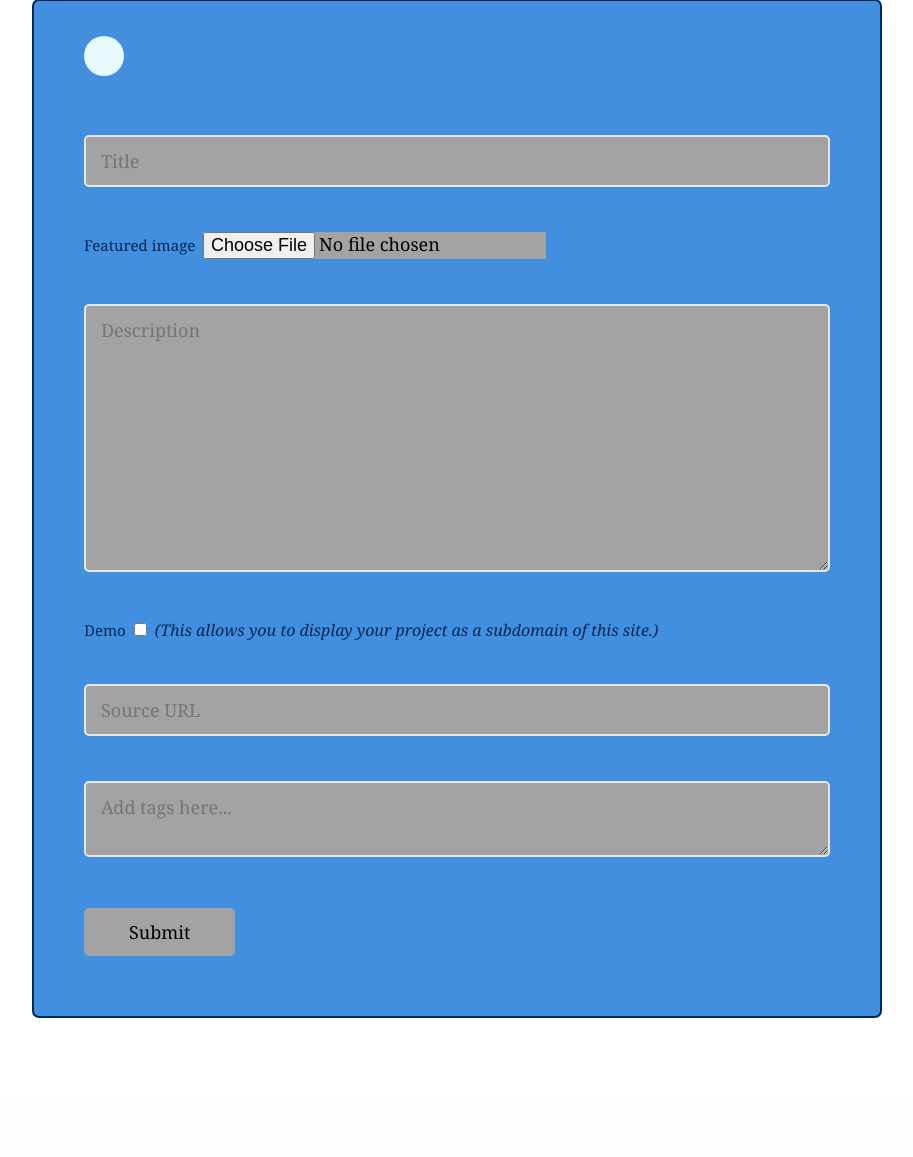
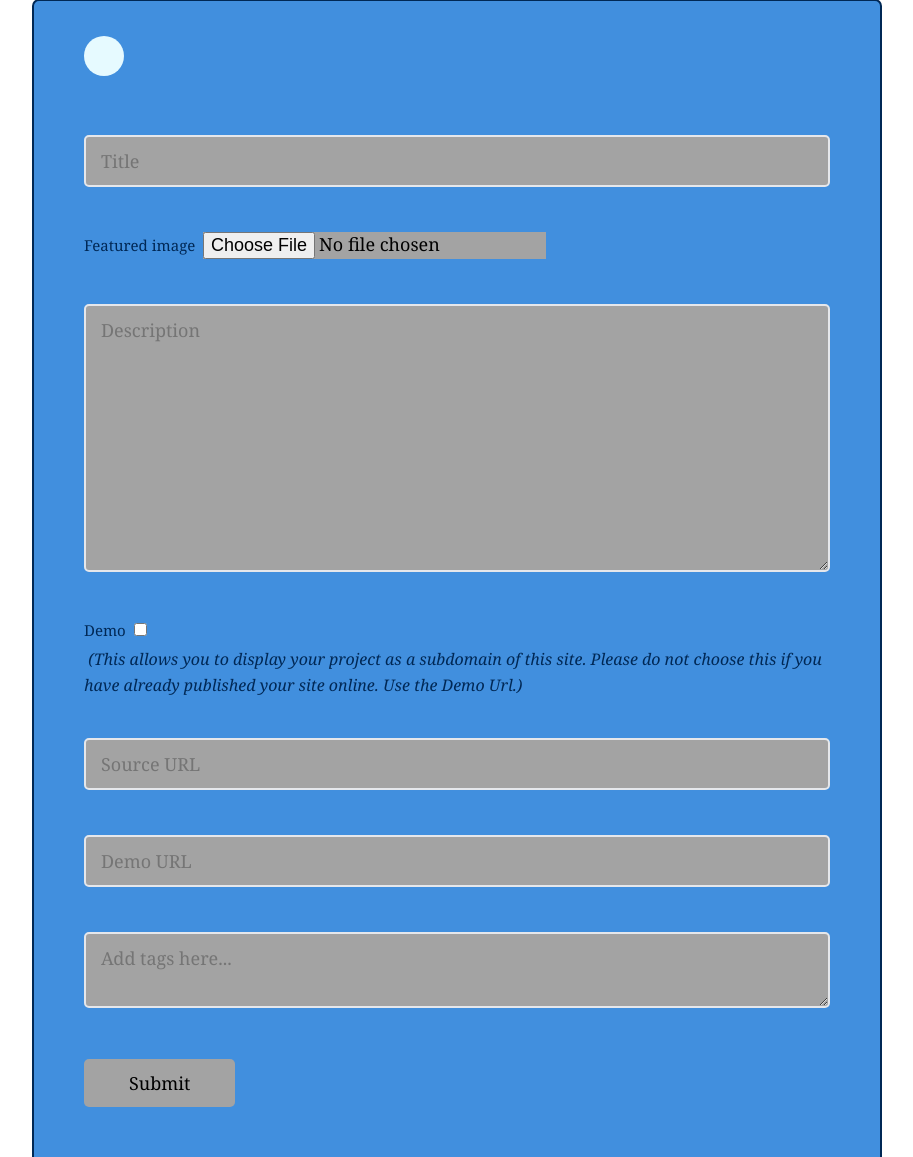
Before and after one commit to VirtDev337/JTCAlum, a Django app: page /projects/project/ in a window 1280 px wide. Shown: the part 192-1349 px from the top of the page, without its empty margins (183-1096 px from the left). Before the commit the page ends 1210 px from the top, so only its background shows below. Run offline with Django 4.2, Linux system fonts and the light colour scheme; a user stored in the database is signed in; data comes from the database, SQL or seed files in the repository; parts of the project's set-up code (start-up, migrations or seed data) failed here and were passed over; some libraries are stand-ins or nearby versions.

Commit message:
Adjusted projects to include project specific data, added to forms and adjusted views/urls accordingly

```diff
--- a/projects/forms.py
+++ b/projects/forms.py
@@ -7,16 +7,19 @@ class ProjectForm(ModelForm):
     class Meta:
         model = Project
         fields = ['title', 'featured_image', 'description',
-                    'demo', 'source_link']
+                    'demo', 'source_link', 'demo_link']
+
         widgets = {
             'tags': forms.CheckboxSelectMultiple(),
             'demo': forms.CheckboxInput(),
-            'title': forms.TextInput(attrs={
+            'title': forms.TextInput(attrs = {
                 'placeholder': 'Title',}),
-            'description': forms.Textarea(attrs={
+            'description': forms.Textarea(attrs = {
                 'placeholder': 'Description',}),
-            'source_link': forms.TextInput(attrs={
+            'source_link': forms.TextInput(attrs = {
                 'placeholder': 'Source URL',}),
+            'demo_link': forms.TextInput(attrs = {
+                'placeholder': 'Demo URL',}),
         }
 
     def __init__(self, *args, **kwargs):
@@ -40,3 +43,31 @@ class ReviewForm(ModelForm):
 
         for name, field in self.fields.items():
             field.widget.attrs.update({'class': 'input'})
+
+
+class DemoForm(ModelForm):
+    class Meta:
+        model = Project
+        fields = ['project_name', 'site_name', 'app_name', 'project_directory', 'app_directory', 'site_directory']
+
+        widgets = {
+            'project_name': forms.TextInput(attrs = {
+                'placeholder': 'Project Name',}),
+            'site_name': forms.Textarea(attrs = {
+                'placeholder': 'Site Name',}),
+            'app_name': forms.Textarea(attrs = {
+                'placeholder': 'App Name',}),
+            'project_directory': forms.Textarea(attrs = {
+                'placeholder': 'Project Directory'}),
+            'app_directory': forms.Textarea(attrs = {
+                'placeholder': 'App Directory'}),
+            'site_directory': forms.Textarea(attrs = {
+                'placeholder': 'Site Directory'}),
+
+        }
+
+    def __init__(self, *args, **kwargs):
+        super(DemoForm, self).__init__(*args, **kwargs)
+
+        for name, field in self.fields.items():
+            field.widget.attrs.update({'class': 'input'})
--- a/projects/templates/projects/project_form.html
+++ b/projects/templates/projects/project_form.html
@@ -21,7 +21,13 @@
                     {% endif %}
                     {{field}}
                     {% if field.label == "Demo" %}
-                        <label for="formInput#hint"><span id="demo-option"><i>&nbsp;(This allows you to display your project as a subdomain of this site.)</i></span></label>
+                        <label for="formInput#hint"><span id="demo-option"><i>&nbsp;(This allows you to display your project as a subdomain of this site.  Please do not choose this if you have already published your site online.  Use the Demo Url.)</i></span></label>
+
+                        {% if project.demo and project.demo_set %}
+                            <a href="{% url 'demo-conf' project.owner project.slug %}">
+                                <input class="project btn btn--sub" type="button" value="Configure" />
+                            </a>
+                        {% endif %}
                     {% endif %}
                 </div>
                 {% endfor %}
@@ -34,7 +40,6 @@
                 </  div>
 
                 <div class="form__field">
-                    {% comment %} <label for="formInput#text">Tags</label> {% endcomment %}
                     <textarea class="input" name="newtags" placeholder="Add tags here..."></textarea>
                 </div>
                 <input class="btn btn--sub btn--lg  my-md" type="submit" value="Submit" />
@@ -45,3 +50,28 @@
 
 
 {% endblock %}
+<script>
+    // function that hides/shows field_six based upon field_three value
+    function check_field_value(new_val) {
+        if(new_val != False) {
+            // #id_field_four should be actually the id of the HTML element
+            // that surrounds everything you want to hide.
+            $('#field_four').removeClass('hidden');
+        } else {
+            $('#field_four').addClass('hidden');
+        }
+    }
+
+
+
+    // this is executed once when the page loads
+    $(document).ready(function() {
+
+        // set things up so my function will be called when field_three changes
+        $('#field_three').change( function() {
+            check_field_value(this.value);
+        });
+
+    });
+
+</script>
--- a/projects/templates/projects/projects.html
+++ b/projects/templates/projects/projects.html
@@ -32,7 +32,7 @@
                 {% for project in projects %}
                 <div class="column">
                     <div class="card project">
-                        <a href="{% url 'project' slug=project.slug %}" class="project">
+                        <a href="{% url 'project' project.owner project.slug %}" class="project">
                             <img class="project__thumbnail" src="{{ project.imageURL }}" alt="project thumbnail" />
                             <div class="card__body">
                                 <h3 class="project__title">{{project.title}}</h3>
--- a/projects/urls.py
+++ b/projects/urls.py
@@ -1,13 +1,15 @@
-from django.urls import path
+from django.urls import path, include
 from . import views
 
 urlpatterns = [
     path('', views.projects, name = "projects"),
-    path('project/<str:slug>/', views.project, name = "project"),
+    path('project/<str:owner>/<str:slug>/', views.project, name = "project"),
+
+    path('project/<str:owner>/<str:slug>/demo-conf', views.projectDemoConf, name = "demo-conf"),
 
     path('project/', views.createProject, name = "create-project"),
 
-    path('project/<str:slug>/update/', views.updateProject, name = "update-project"),
+    path('project/<str:owner>/<str:slug>/update/', views.updateProject, name = "update-project"),
 
-    path('project/<str:slug>/delete/', views.deleteProject, name = "delete-project"),
+    path('project/<str:owner>/<str:slug>/delete/', views.deleteProject, name = "delete-project"),
 ]
--- a/projects/views.py
+++ b/projects/views.py
@@ -4,8 +4,9 @@ from django.http import HttpResponse
 from django.contrib.auth.decorators import login_required
 from django.contrib import messages
 from .models import Project, Tag
-from .forms import ProjectForm, ReviewForm
+from .forms import ProjectForm, ReviewForm, DemoForm
 from .utils import searchProjects, paginateProjects
+from .sites import InstallApp
 
 
 def projects(request):
@@ -16,7 +17,7 @@ def projects(request):
     return render(request, 'projects/projects.html', context)
 
 
-def project(request, slug):
+def project(request, owner, slug):
     projectObj = Project.objects.get(slug = slug)
     form = ReviewForm()
 
@@ -30,7 +31,7 @@ def project(request, slug):
         projectObj.getVoteCount
 
         messages.success(request, 'Your review was successfully submitted!')
-        return redirect('project', projectObj.slug)
+        return redirect('project', projectObj.owner, projectObj.slug)
 
     return render(request, 'projects/single-project.html', {'project': projectObj, 'form': form})
 
@@ -58,20 +59,52 @@ def createProject(request):
 
 
 @login_required(login_url = "login")
-def updateProject(request, slug):
+def updateProject(request, owner, slug):
     profile = request.user.profile
     project = profile.project_set.get(slug = slug)
     form = ProjectForm(instance = project)
 
+    if project.demo:
+        del form.fields['demo_link']
+    elif project.demo_link:
+        del form.fields['demo']
+
     if request.method == 'POST':
-        newtags = request.POST.get('newtags').replace(',',  " ").split()
+        newtags = None
+
+        try:
+            newtags = request.POST.get('newtags').replace(',',  " ").split()
+        except:
+            pass
 
         form = ProjectForm(request.POST, request.FILES, instance = project)
+
         if form.is_valid():
             project = form.save()
-            for tag in newtags:
-                tag, created = Tag.objects.get_or_create(name = tag)
-                project.tags.add(tag)
+
+            if newtags:
+                for tag in newtags:
+                    tag, created = Tag.objects.get_or_create(name = tag)
+                    project.tags.add(tag)
+
+            if project.demo and not project.demo_set:
+                return redirect('demo-conf', project.owner, project.slug)
+
+            if not project.demo and project.demo_set or project.site_name != '' or project.app_name != '':
+                project.demo_set = False
+                project.app_name = ""
+                project.site_name = ""
+                project.project_directory = ""
+                project.app_directory = ""
+                project.site_directory = ""
+                Project.objects.filter(id = project.id).update(
+                    demo_set = project.demo_set,
+                    app_name = project.app_name,
+                    site_name = project.site_name,
+                    project_directory = project.project_directory,
+                    app_directory = project.app_directory,
+                    site_directory = project.site_directory
+                )
 
             return redirect('account')
 
@@ -80,7 +113,45 @@ def updateProject(request, slug):
 
 
 @login_required(login_url = "login")
-def deleteProject(request, slug):
+def projectDemoConf(request,owner, slug):
+    profile = request.user.profile
+    project = profile.project_set.get(slug = slug)
+    form = DemoForm(instance = project)
+
+    if request.method == 'POST':
+        form = DemoForm(request.POST, request.FILES, instance = project)
+
+        if form.is_valid():
+            name = form.cleaned_data['project_name']
+            site = form.cleaned_data['site_name']
+            app = form.cleaned_data['app_name']
+            project_dir = form.cleaned_data['project_directory'] if form.cleaned_data['project_directory'] else name
+            app_dir = form.cleaned_data['app_directory'] if form.cleaned_data['app_directory'] else app
+            site_dir = form.cleaned_data['site_directory'] if form.cleaned_data['site_directory'] else site
+            demo_set = project.demo_set
+
+            if not demo_set:
+                demo_set = True
+
+            project_set = Project.objects.filter(id = project.id)
+            project_set.update(project_name = name, site_name = site, app_name = app, project_directory = project_dir, app_directory = app_dir, site_directory = site_dir)
+            try:
+                if not project_set.demo_set:
+                    project_set.update(demo_set = demo_set)
+            except:
+                project_set.update(demo_set = demo_set)
+
+            if project.demo and project.demo_set:
+                InstallApp(project.title)
+                messages.success(request, 'Your site was successfully installed!')
+            return redirect('project', project.owner, project.slug)
+
+    context = {'form': form, 'project': project, 'profile': profile}
+    return render(request, "projects/demo_form.html", context)
+
+
+@login_required(login_url = "login")
+def deleteProject(request, owner, slug):
     profile = request.user.profile
     project = profile.project_set.get(slug = slug)
     if request.method == 'POST':
```
Also changed, not shown: projects/models.py (+15 -2 lines), projects/templates/projects/demo_form.html (added, +54 -0 lines), projects/templates/projects/single-project.html (+17 -10 lines), projects/admin.py (line endings or trailing spaces), projects/migrations/0016_project_project_directory.py (added), projects/migrations/0017_project_app_directory.py (added), projects/migrations/0018_project_demo_set.py (added), projects/migrations/0019_project_site_directory.py (added), projects/migrations/0020_alter_project_app_directory_and_more.py (added), projects/migrations/0021_project_site.py (added), projects/migrations/0022_remove_project_site.py (added).
